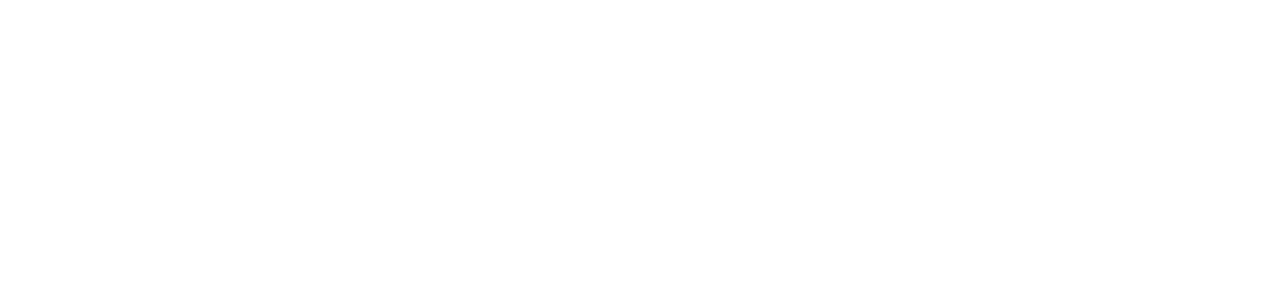
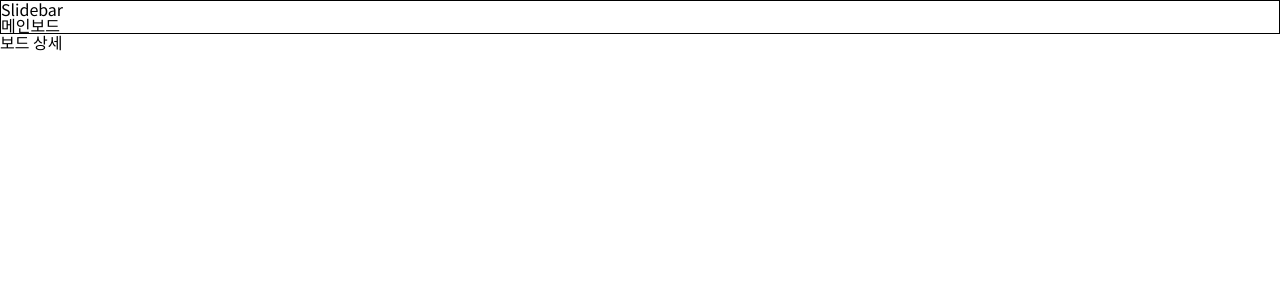
Before and after one commit to jeongyeon5/winningi, a React (Create React App) app: page /board/1 in a window 1280 px wide. Before the commit this address had no page. Shown: the top 300 px of the page. Built offline with nearby package versions, Linux system fonts and the light colour scheme.

Commit message:
[Add] slidebar, board, boardDetail 파일 추가

```diff
--- a/src/Router.js
+++ b/src/Router.js
@@ -1,19 +1,25 @@
-import { BrowserRouter, Routes, Route } from 'react-router-dom';
-import { ThemeProvider } from 'styled-components';
-import Main from './pages/Main';
-import GlobalStyles from './styles/Globalstyles';
-import Theme from './styles/Theme';
+import { BrowserRouter, Routes, Route } from "react-router-dom";
+import { ThemeProvider } from "styled-components";
+import Slidebar from "./compenets/Slidebar";
+import Board from "./pages/Board";
+import BoardDetail from "./pages/BoardDetail";
+import Main from "./pages/Main";
+import GlobalStyles from "./styles/Globalstyles";
+import Theme from "./styles/Theme";
 
 const Router = () => {
-    return(
+    return (
         <ThemeProvider theme={Theme}>
             <BrowserRouter>
                 <GlobalStyles />
+                <Slidebar />
                 <Routes>
-                    <Route path='/' element={<Main/>} />
+                    <Route path="/" element={<Main />} />
+                    <Route path="board" element={<Board />} />
+                    <Route path="board/:id" element={<BoardDetail />} />
                 </Routes>
             </BrowserRouter>
-        </ThemeProvider >
-    )
-}
+        </ThemeProvider>
+    );
+};
 export default Router;
--- /dev/null
+++ b/src/compenets/Slidebar/index.js
@@ -0,0 +1,16 @@
+import { Link } from "react-router-dom";
+
+const Slidebar = () => {
+    return (
+        <>
+            <div style={{ border: "1px solid #000" }}>
+                Slidebar
+                <div>
+                    <Link to={"/"}>메인</Link>
+                    <Link to={"/board"}>보드</Link>
+                </div>
+            </div>
+        </>
+    );
+};
+export default Slidebar;
--- /dev/null
+++ b/src/pages/Board.js
@@ -0,0 +1,4 @@
+const Board = () => {
+    return <>보드</>;
+};
+export default Board;
--- /dev/null
+++ b/src/pages/BoardDetail.js
@@ -0,0 +1,4 @@
+const BoardDetail = () => {
+    return <>보드 상세</>;
+};
+export default BoardDetail;
```
